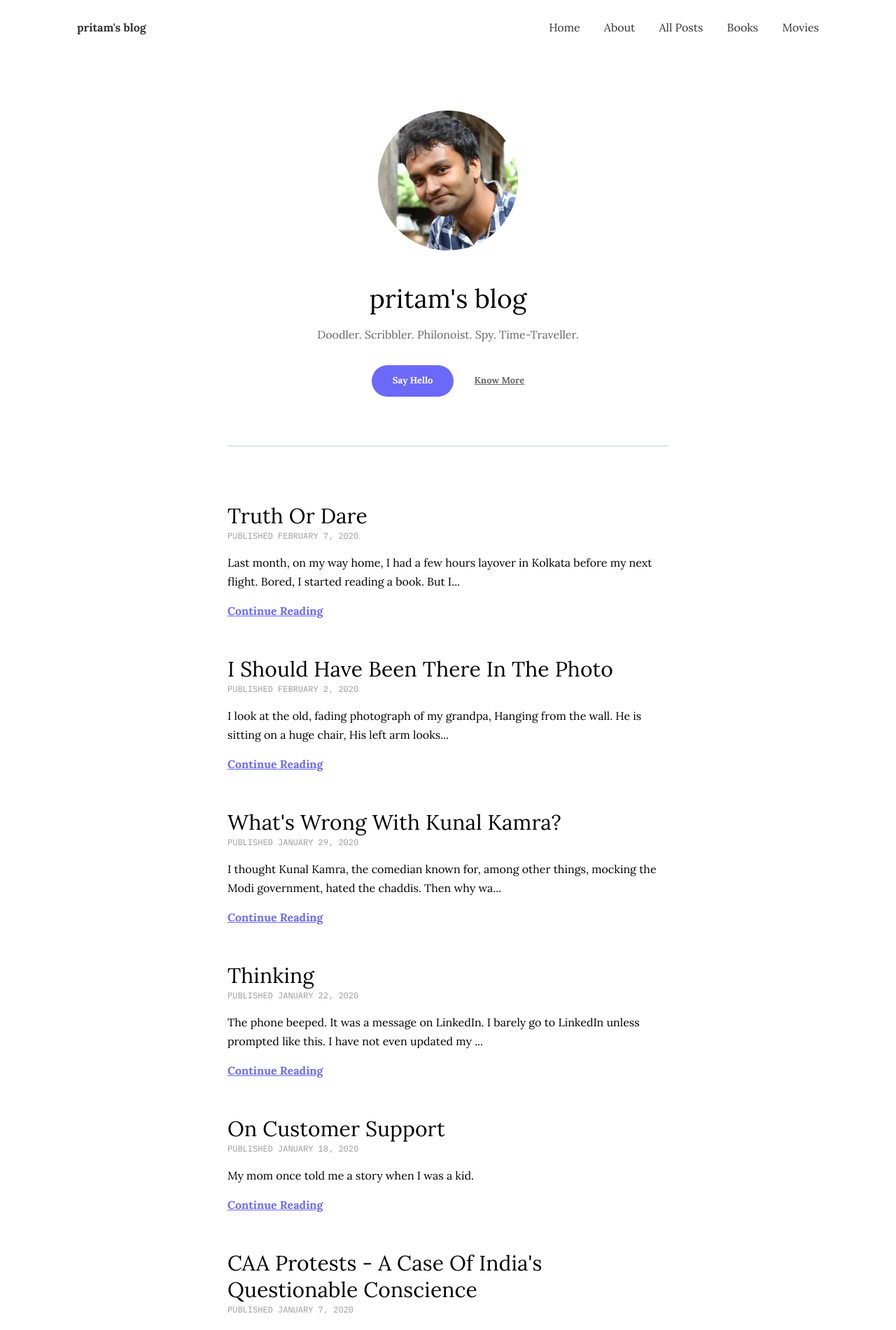
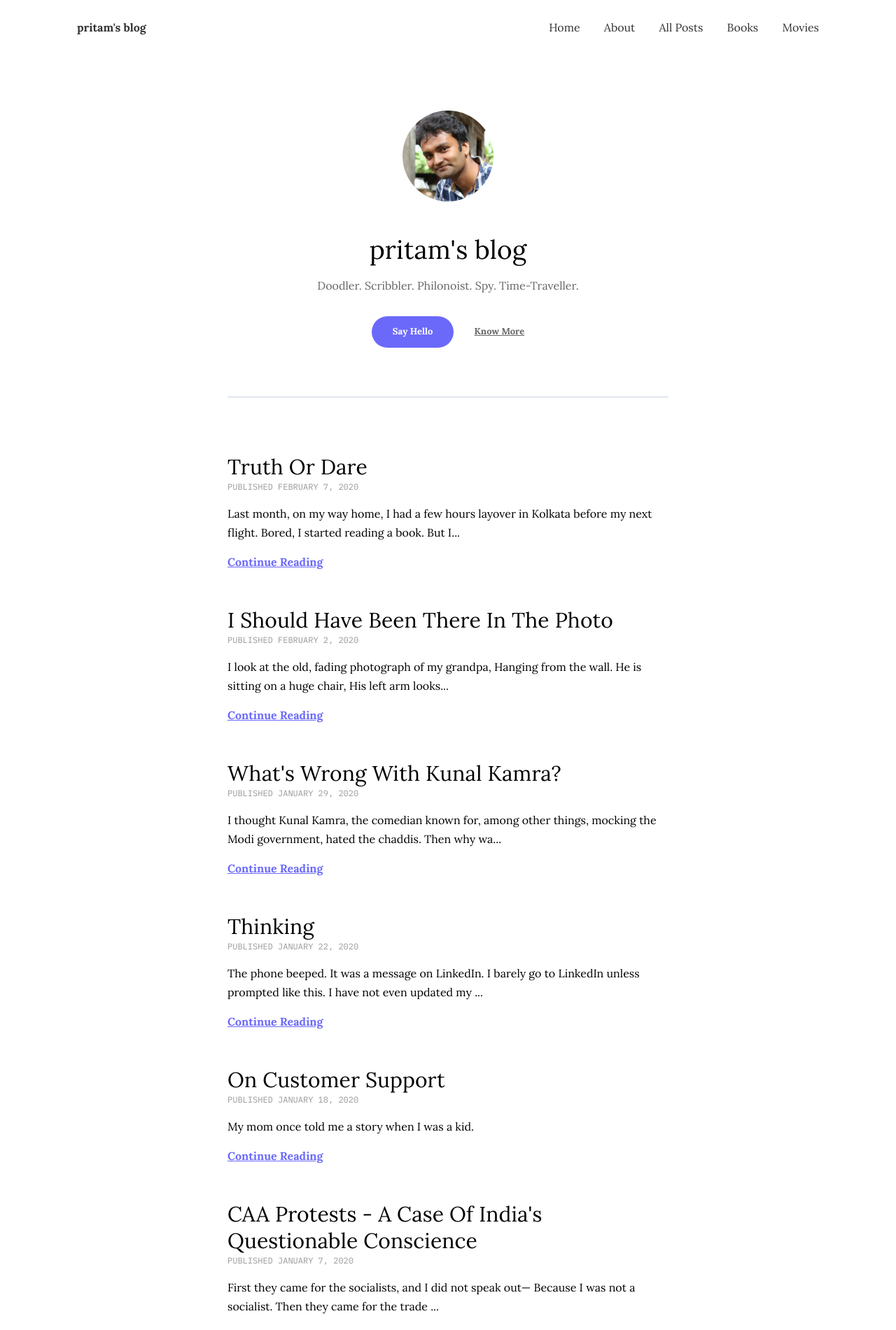
Before and after one commit to argumentativeyouth/pblog, a Jekyll site: the page built from index.html, in a window 1280 px wide. Shown: the top 1901 px of the page at 70% size. Built offline with Jekyll 4.4.1, drawn with Linux system fonts in a browser that asks for light colours.

Commit message:
Update _author-section.scss

```diff
--- a/_sass/3-modules/_author-section.scss
+++ b/_sass/3-modules/_author-section.scss
@@ -11,8 +11,8 @@
 
 .author__img {
   display: block;
-  max-width: 200px;
-  max-height: 200px;
+  max-width: 130px;
+  max-height: 130px;
   margin: 0 auto 30px;
   border-radius: 50%;
   background-color: $gray-white;
```
